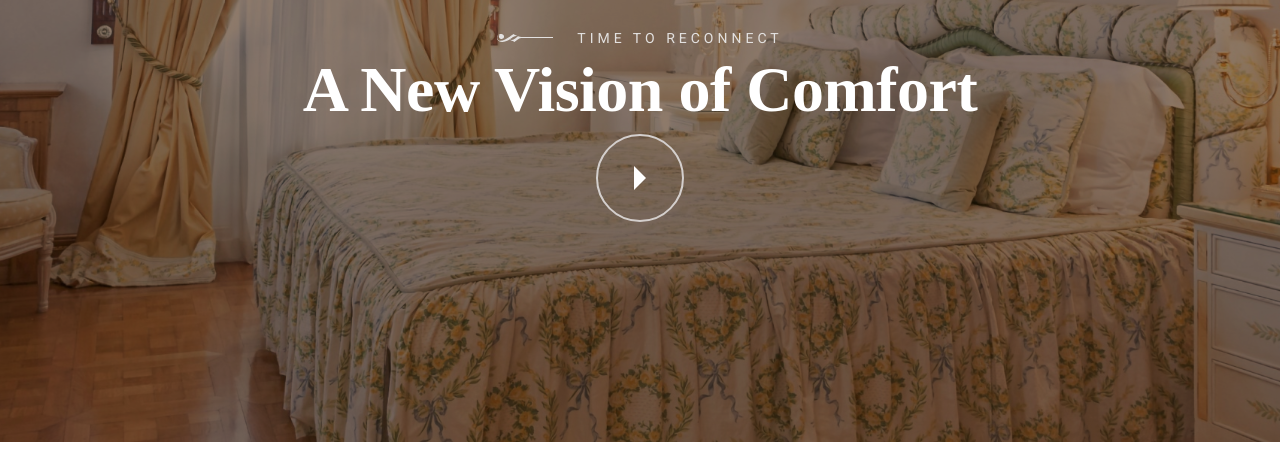
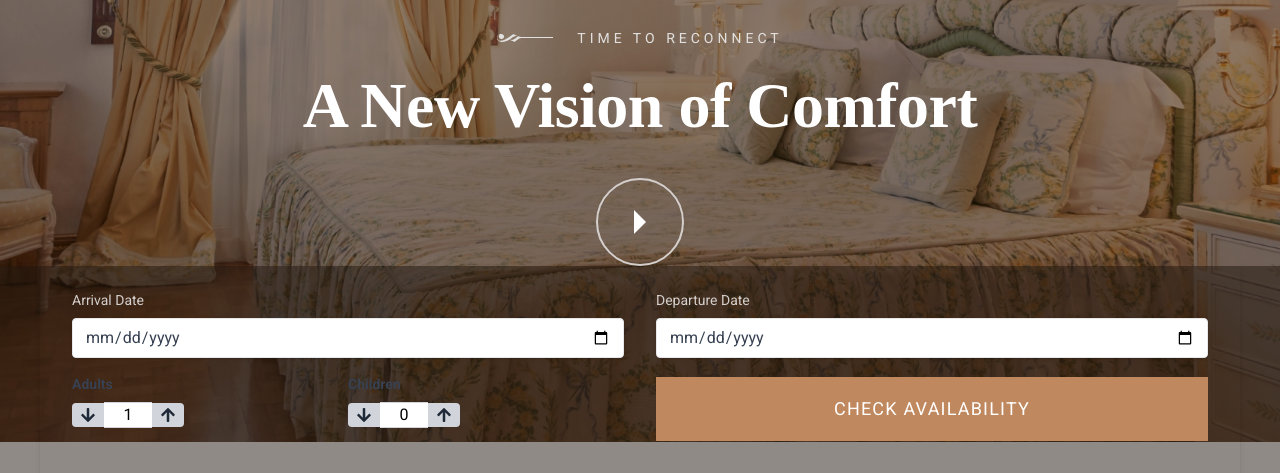
Before and after one commit to mnosumon/hotel-prive, a React (Vite) app: page / in a window 1280 px wide. Shown: the part 358-831 px from the top of the page. Before the commit the page ends 800 px from the top, so only its background shows below. Built offline with nearby package versions, Linux system fonts and the light colour scheme; a web font is replaced by a local one.

Commit message:
Room booking 1/2 done

```diff
--- a/src/componets/home/banner/Banner.jsx
+++ b/src/componets/home/banner/Banner.jsx
@@ -4,6 +4,7 @@ import Navbar from '../../navbar/Navbar'
 import SubHeading from '../../utilities/SubHeading'
 import Heading from '../../utilities/Heading'
 import Button from '../../utilities/Button'
+import RoomBook from './roomBook/RoomBook'
 
 const Banner = () => {
   const styles={
@@ -23,8 +24,9 @@ const Banner = () => {
           <div className="container flex flex-col md:gap-6 sm:gap-3 gap-1 items-center">
             <SubHeading content="time to reconnect" />
             <Heading content="A New Vision of Comfort" />
-            <Button className="w-[88px] h-[88px] border-2 rounded-full border-color-neutral-20 border-solid relative after:content-[''] after:absolute after:w-0 after:h-0 after:border-b-[12px] after:border-t-[12px] after:border-l-[12px] after:border-solid after:border-y-transparent after:border-l-color-neutral-0 after:top-1/2 after:left-1/2 after:-translate-x-1/2 after:-translate-y-1/2" content=" " />
+            <Button className="mt-3 w-[88px] h-[88px] border-2 rounded-full border-color-neutral-20 border-solid relative after:content-[''] after:absolute after:w-0 after:h-0 after:border-b-[12px] after:border-t-[12px] after:border-l-[12px] after:border-solid after:border-y-transparent after:border-l-color-neutral-0 after:top-1/2 after:left-1/2 after:-translate-x-1/2 after:-translate-y-1/2" content=" " />
           </div>
+          <RoomBook/>
       </div>
     </>
   )
--- /dev/null
+++ b/src/componets/home/banner/roomBook/CatchData.jsx
@@ -0,0 +1,17 @@
+import React from 'react'
+
+const CatchData = ({ conent, date, setDate }) => {
+  return (
+    <div className="mb-4 md:w-1/2">
+        <label className="block text-color-neutral-20 text-sm font-normal mb-2">{conent}</label>
+        <input
+        type="date"
+        value={date}
+        onChange={(e) => setDate(e.target.value)}
+        className="shadow appearance-none border rounded w-full py-2 px-3 text-gray-700 leading-tight focus:outline-none focus:shadow-outline"
+        />
+    </div>
+  )
+}
+
+export default CatchData
--- a/src/componets/home/banner/roomBook/RoomBook.jsx
+++ b/src/componets/home/banner/roomBook/RoomBook.jsx
@@ -0,0 +1,44 @@
+import React, { useState } from 'react';
+import CatchData from './CatchData';
+import RoomQuantity from './RoomQuantity';
+
+const RoomBook = () => {
+  const [arrivalDate, setArrivalDate] = useState('');
+  const [departureDate, setDepartureDate] = useState('');
+  const [adults, setAdults] = useState(1);
+  const [children, setChildren] = useState(0);
+
+  const handleSubmit = (e) => {
+    e.preventDefault();
+    console.log({ arrivalDate, departureDate, adults, children });
+  };
+
+  return (
+    <div className="bg-[#21160E]/50">
+      <div className="container">
+        <form onSubmit={handleSubmit} className=" shadow-md rounded px-8 pt-6 pb-8 mb-4">
+          <div className="md:flex justify-between gap-8">
+            <CatchData conent="Arrival Date" date={arrivalDate} setDate={setArrivalDate} />
+            <CatchData conent="Departure Date" date={departureDate} setDate={setDepartureDate} />
+          </div>
+          <div className="flex justify-between gap-8">
+            <div className="flex w-1/2">
+              <RoomQuantity conent="Adults" quantity={adults} setQuantity={setAdults} />
+              <RoomQuantity conent="Children" quantity={children} setQuantity={setChildren} />
+            </div>
+            <div className="flex items-center justify-between w-1/2 ">
+              <button
+                type="submit"
+                className="bg-color-primary hover:bg-color-primary-lighter transition-all duration-500 text-color-neutral-0 py-4 tracking-[1.2px] uppercase text-lg leading-8 w-full"
+              >
+                Check Availability
+              </button>
+            </div>
+          </div>
+        </form>
+      </div>
+    </div>
+  );
+};
+
+export default RoomBook;
--- /dev/null
+++ b/src/componets/home/banner/roomBook/RoomQuantity.jsx
@@ -0,0 +1,35 @@
+import React from 'react'
+import { FaArrowUp, FaArrowDown } from 'react-icons/fa';
+
+const RoomQuantity = ({ conent, quantity, setQuantity }) => {
+  return (
+    <div className="mb-4 w-1/2">
+    <label className=" block text-gray-700 text-sm font-bold mb-2">{conent}</label>
+    <div className="flex items-center">
+      <button
+        type="button"
+        onClick={() => setQuantity(quantity - 1)}
+        disabled={quantity <= 0}
+        className="px-2 py-1 bg-gray-300 text-gray-800 rounded-l"
+      >
+        <FaArrowDown />
+      </button>
+      <input
+        type="text"
+        readOnly
+        value={quantity}
+        className="w-12 text-center border-t border-b border-gray-300"
+      />
+      <button
+        type="button"
+        onClick={() => setQuantity(quantity + 1)}
+        className="px-2 py-1 bg-gray-300 text-gray-800 rounded-r"
+      >
+        <FaArrowUp />
+      </button>
+    </div>
+  </div>
+  )
+}
+
+export default RoomQuantity
--- a/src/componets/utilities/Heading.jsx
+++ b/src/componets/utilities/Heading.jsx
@@ -2,7 +2,7 @@ import React from 'react'
 
 const Heading = ({className, content}) => {
   return (
-    <h1 className={`text-color-neutral-0 text-2xl sm:text-4xl lg:text-[64px] leading-[72px] tracking-[-0.5px] font-DE_Grund font-bold ${className}`}>{content}</h1>
+    <h1 className={`text-color-neutral-0 text-4xl md:text-[64px] text-center leading-[72px] tracking-[-0.5px] font-DE_Grund font-bold ${className}`}>{content}</h1>
   )
 }
 
```
